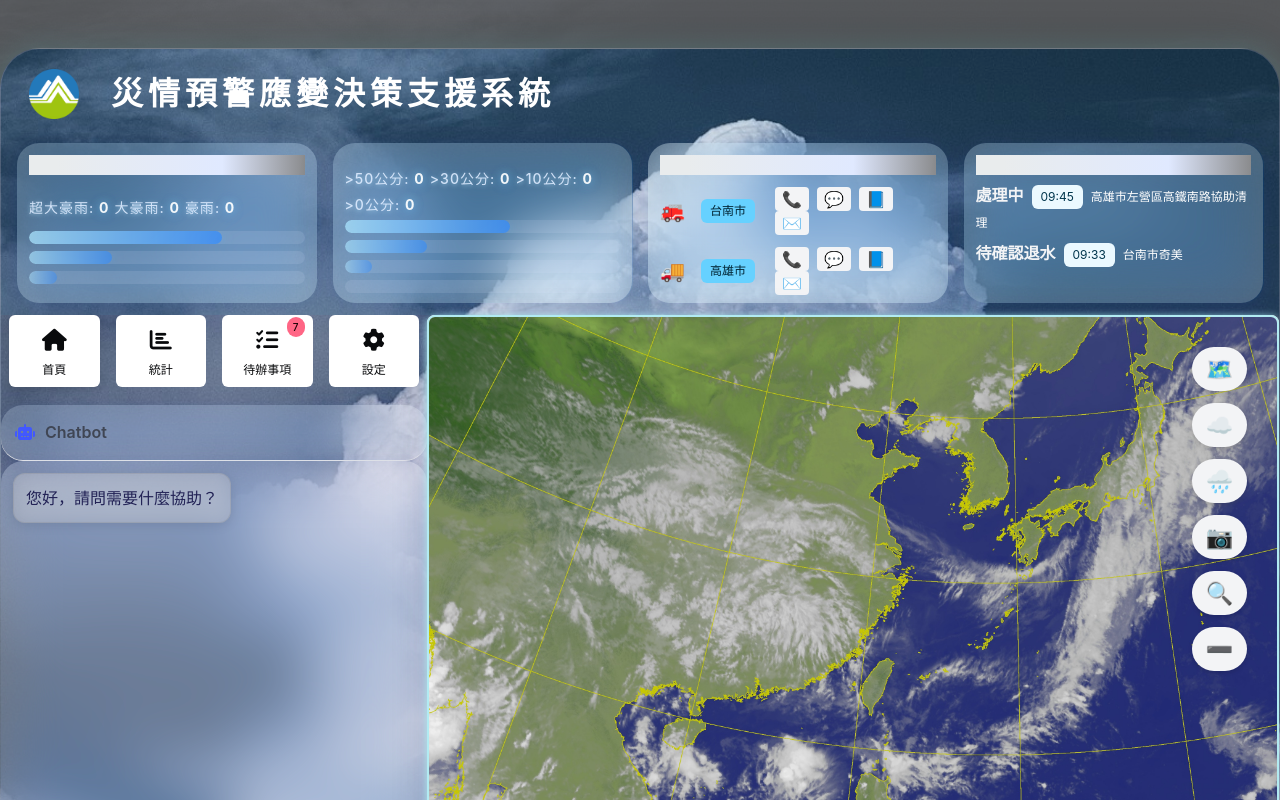
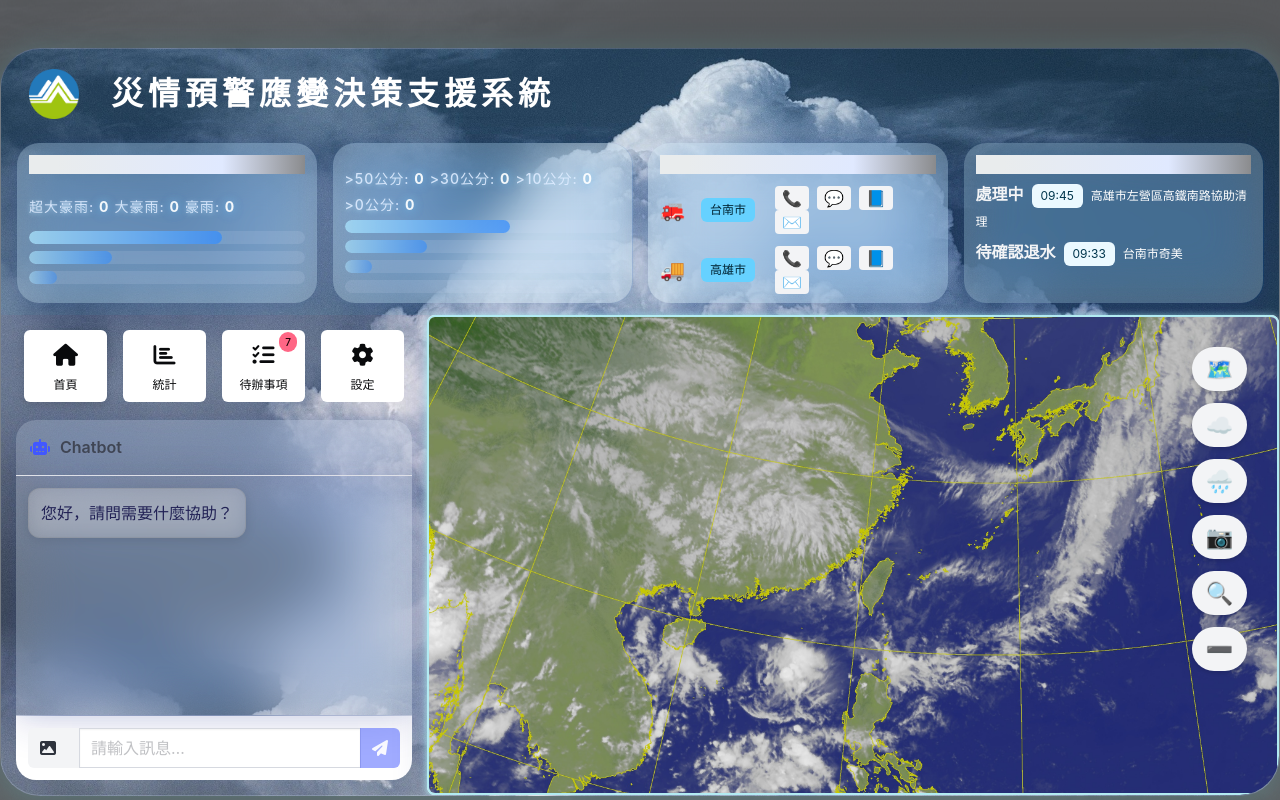
Before and after one commit to ArchiCodeKai/StormBot, a React (Vite) app: page / in a window 1280 px wide. Shown: the top 800 px of the page. Built offline with nearby package versions, Linux system fonts and the light colour scheme.

Commit message:
feat: ,聊天機器人外框及毛玻璃樣式整合，優化 scrollbar 與輸入體驗

```diff
--- a/src/App.css
+++ b/src/App.css
@@ -4,8 +4,7 @@
   position: relative;
 }
 
-
-/* 強化版毛玻璃卡片 */
+/* 強化版毛玻璃卡片（主要卡片共用） */
 .glass-card,
 .box.glass-card {
   background: rgba(255, 255, 255, 0.229);
@@ -23,6 +22,7 @@
   box-shadow: 0 12px 44px 0 rgba(31,38,135,0.23), 0 2px 20px 0 rgba(70,140,220,0.13);
 }
 
+/* 災害統計用 alert 卡片毛玻璃效果 */
 .alertchart-modern {
   background: rgba(255,255,255,0.17);
   border-radius: 22px;
@@ -32,8 +32,59 @@
   /* 玻璃霧效果 */
 }
 
+/* ===================== */
+/* 訊息對話視窗專用 Scrollbar 整合樣式 (不會讓內容左右晃動) */
+/*
+  - Scrollbar 佔位空間永遠都在（避免 UI 跳動）
+  - 預設滑塊 thumb 為透明，只在滾動/hover 時淡入出現（動畫）
+  - 軌道（track）與空間常駐，維持毛玻璃質感
+  - 支援 Webkit (Chrome, Edge, Safari)
+  - 無上下箭頭
+*/
+/* ===================== */
+
+/* Scrollbar 本身佔位與軌道底色一直都在 */
+.glass-card::-webkit-scrollbar {
+  width: 10px; /* 滑塊寬度 */
+  background: transparent; /* 軌道底色一直在 */
+}
+
+/* Scrollbar 滑塊（thumb）— 預設透明，淡入淡出動畫 */
+.glass-card::-webkit-scrollbar-thumb {
+  background: rgba(90, 150, 255, 0.45); /* 半透明藍色 */
+  border-radius: 8px;
+  backdrop-filter: blur(10px) saturate(160%);
+  border: 2px solid rgba(255,255,255,0.08);
+  box-shadow: 0 2px 8px 0 rgba(50,90,200,0.11);
+  opacity: 0; /* 預設不可見但佔位 */
+  transition: opacity 0.5s cubic-bezier(.62,.01,.36,1.02);
+}
+
+/* 只有滾動或滑鼠 hover scroll bar 時才出現 thumb（滑桿） */
+.glass-card.scrolling::-webkit-scrollbar-thumb,
+.glass-card:hover::-webkit-scrollbar-thumb {
+  opacity: 1;
+}
+
+/* Scrollbar 軌道（track）也有毛玻璃霧白感 */
+.glass-card::-webkit-scrollbar-track {
+  background: rgba(255, 255, 255, 0.11); /* 微微霧白 */
+  border-radius: 10px;
+  backdrop-filter: blur(12px) saturate(140%);
+}
+
+/* 移除上下箭頭（Webkit Only） */
+.glass-card::-webkit-scrollbar-button {
+  display: none;
+  height: 0;
+  width: 0;
+}
+
+/* ===================== */
+
+/* 統計標題漸層字 */
 .chart-title-glow {
-  font-size: 1.05rem;
+  font-size: 1rem;
   font-weight: 600;
   letter-spacing: 2px;
   background: linear-gradient(90deg, #e9eced 10%, #e0e9ff 70%, #8a8b8d 100%);
@@ -75,7 +126,7 @@
   margin-right: 8px;
 }
 
-
+/* 對話訊息泡泡（AI） */
 .message-bubble-ai {
   background: rgba(201, 197, 197, 0.258);
   color: #225;
@@ -84,6 +135,7 @@
   box-shadow: 0 2px 12px 0 rgba(0,0,0,0.10);
   border: 1px solid rgba(129, 127, 127, 0.22);
 }
+/* 對話訊息泡泡（使用者） */
 .message-bubble-user {
   background: rgba(17, 79, 130, 0.317);
   color: #124099;
--- a/src/App.tsx
+++ b/src/App.tsx
@@ -15,7 +15,7 @@ const App: React.FC = () => (
       <div
         className="columns is-gapless"
         style={{
-          height: `calc(100vh - ${HEADER_HEIGHT}px)`, // 減掉 header 高度
+          height: `calc(75vh - ${HEADER_HEIGHT}px)`, // 減掉 header 高度
           alignItems: 'stretch',
           minHeight: 0,
         }}
--- a/src/components/CenterLayout.tsx
+++ b/src/components/CenterLayout.tsx
@@ -22,9 +22,9 @@ const CenterLayout: React.FC<{ children: React.ReactNode }> = ({ children }) =>
         width: '100%',
         maxWidth: MAX_WIDTH,
         maxHeight: MAX_HEIGHT,
-        minHeight: 660,
-        minWidth: 960,
-        background: 'url(/weather.jpg) center/cover no-repeat fixed',
+        minHeight: 560,
+        minWidth: 860,
+        background: 'url(/weather2.jpg) center/cover no-repeat fixed',
         borderRadius: 40,
         boxShadow: '0 0 56px 0 #0004, 0 4px 32px 0 #8cecf455',
         display: 'flex',
@@ -33,7 +33,7 @@ const CenterLayout: React.FC<{ children: React.ReactNode }> = ({ children }) =>
         margin: '48px 0', // 上下預留空間
         overflow: 'hidden',
         backdropFilter: 'blur(32px) saturate(175%)',
-        border: '1.5px solid rgba(220,235,255,0.22)',
+        border: '0.8px solid rgba(220,235,255,0.22)',
       }}
     >
       {children}
--- a/src/components/ChatWindow/ChatHeader.tsx
+++ b/src/components/ChatWindow/ChatHeader.tsx
@@ -8,6 +8,7 @@ const ChatHeader: React.FC = () => {
         borderBottom: '1px solid #eee',
         minHeight: 56,
         background: 'rgba(255,255,255,0.18)',
+        borderRadius: '20px 20px 0 0',
 
       }}
     >
--- a/src/components/ChatWindow/ChatInput.tsx
+++ b/src/components/ChatWindow/ChatInput.tsx
@@ -83,7 +83,7 @@ const ChatInput: React.FC<ChatInputProps> = ({ onSend, onSendImage, disabled = f
   };
 
   return (
-    <div className="p-3 has-background-white" style={{ borderTop: '1px solid #eee' }}>
+    <div className="p-3 has-background-white" style={{ borderTop: '1px solid #eee', borderRadius: '0 0 20px 20px' }}>
       {/* 多圖預覽區 */}
       {imagePreviews.length > 0 && (
         <div className="mb-2 is-flex is-align-items-center" style={{ gap: 8 }}>
--- a/src/components/ChatWindow/ChatWindow.tsx
+++ b/src/components/ChatWindow/ChatWindow.tsx
@@ -2,7 +2,7 @@ import React, { useEffect, useRef, useState } from 'react';
 import ChatHeader from './ChatHeader';
 import MessageBubble from './MessageBubble';
 import ChatInput from './ChatInput';
-import * as chatApi from '../../services/chatApi'; // ← 依你的目錄修正
+import * as chatApi from '../../services/chatApi'; // ← 根據你的目錄修正
 
 type Message = chatApi.Message;
 
@@ -12,13 +12,38 @@ const ChatWindow: React.FC = () => {
   ]);
   const [loading, setLoading] = useState(false);
   const [error, setError] = useState<string | null>(null);
+
+  // scrollbar 控制
+  const scrollPanelRef = useRef<HTMLDivElement>(null);
   const bottomRef = useRef<HTMLDivElement>(null);
+  const [scrolling, setScrolling] = useState(false);
 
+  // 1. 控制滾動時 .scrolling
+  useEffect(() => {
+    const panel = scrollPanelRef.current;
+    if (!panel) return;
+
+    let timer: ReturnType<typeof setTimeout>;
+    const handleScroll = () => {
+      setScrolling(true);
+      clearTimeout(timer);
+      timer = setTimeout(() => setScrolling(false), 1000); // 1 秒後消失
+    };
+
+    panel.addEventListener('scroll', handleScroll);
+
+    return () => {
+      panel.removeEventListener('scroll', handleScroll);
+      clearTimeout(timer);
+    };
+  }, []);
+
+  // 2. 新訊息自動滾到最底
   useEffect(() => {
     bottomRef.current?.scrollIntoView({ behavior: 'smooth' });
   }, [messages]);
 
-  // 1. 傳送文字訊息
+  // 3. 傳送訊息邏輯
   const handleSend = async (text: string) => {
     if (!text.trim() || loading) return;
     const userMsg: Message = { id: `${Date.now()}_user`, from: 'user', type: 'text', text };
@@ -27,7 +52,6 @@ const ChatWindow: React.FC = () => {
     setError(null);
 
     try {
-      // 模擬 API 回傳
       const reply = await chatApi.sendMessage(text, localStorage.getItem('token') || '');
       setMessages(prev => [...prev, reply]);
     } catch (e) {
@@ -36,7 +60,6 @@ const ChatWindow: React.FC = () => {
     setLoading(false);
   };
 
-  // 2. 傳送多圖（group bubble）及附加文字
   const handleSendImage = async (files: File[], desc?: string) => {
     if (loading) return;
     setMessages(prev => [
@@ -53,7 +76,6 @@ const ChatWindow: React.FC = () => {
     setError(null);
 
     try {
-      // 模擬 API 回傳
       const replies = await chatApi.uploadImages(files, desc || '', localStorage.getItem('token') || '');
       setMessages(prev => [...prev, ...replies]);
     } catch (e) {
@@ -67,19 +89,22 @@ const ChatWindow: React.FC = () => {
       style={{
         display: 'flex',
         flexDirection: 'column',
-        height: '100%',       // 填滿父層
+        height: '100%',
         minHeight: 0,
+        borderRadius: '0', // 外層可再設圓角
       }}
     >
       <ChatHeader />
       <div
+        ref={scrollPanelRef}
+        className={`glass-card${scrolling ? ' scrolling' : ''}`}
         style={{
           flex: 1,
           overflowY: 'auto',
           minHeight: 0,
-          padding: '0.75rem', // bulma .px-3 .py-2 約等於 12px
+          padding: '0.75rem',
+          borderRadius: '0', // 中間層無圓角
         }}
-        className="glass-card"
       >
         {messages.map(msg => (
           <MessageBubble
--- a/src/components/ChatWindow/MessageBubble.tsx
+++ b/src/components/ChatWindow/MessageBubble.tsx
@@ -35,6 +35,7 @@ const MessageBubble: React.FC<MessageBubbleProps> = ({
           maxWidth: '75%',
           wordBreak: 'break-word',
           whiteSpace: 'pre-line',
+
         }}
       >
         {/* 多圖 group bubble */}
--- a/src/components/LeftPanel.tsx
+++ b/src/components/LeftPanel.tsx
@@ -9,6 +9,8 @@ const LeftPanel: React.FC = () => (
       display: 'flex',
       flexDirection: 'column',
       height: '100%',
+      width: '100%',
+      padding:15,
       minHeight: 0, // flex: 1 需要
     }}
   >
```
